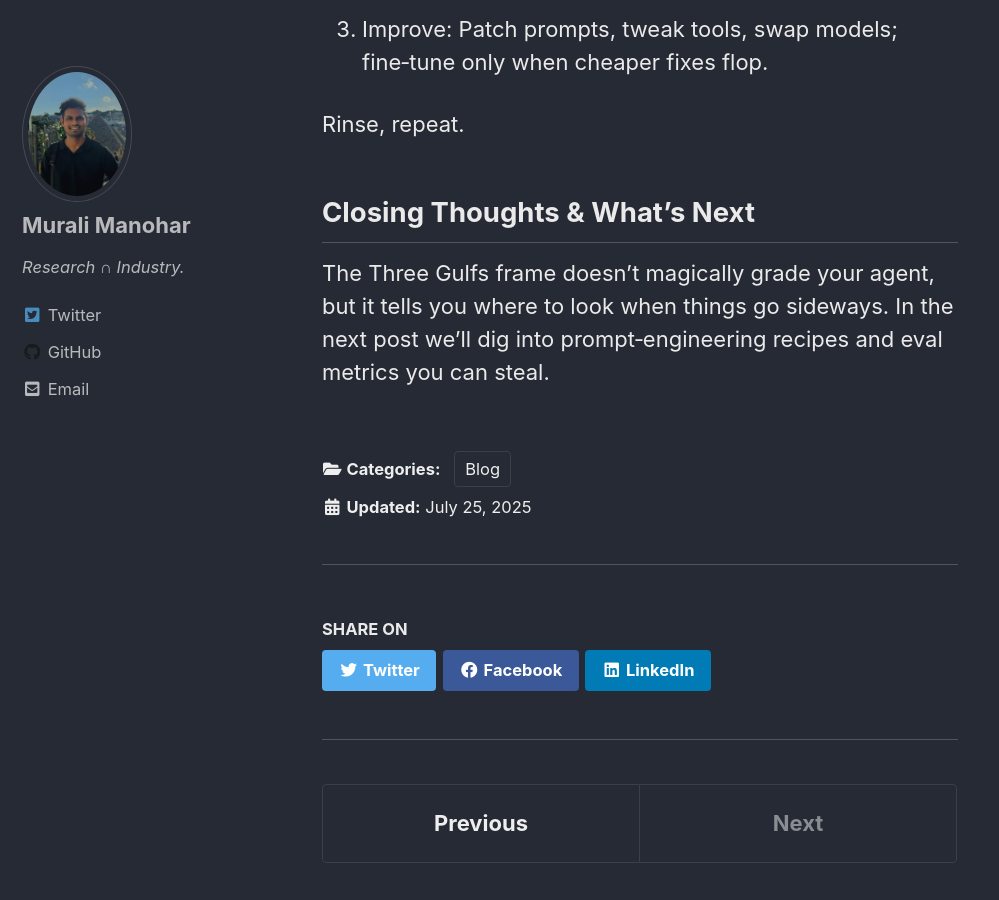
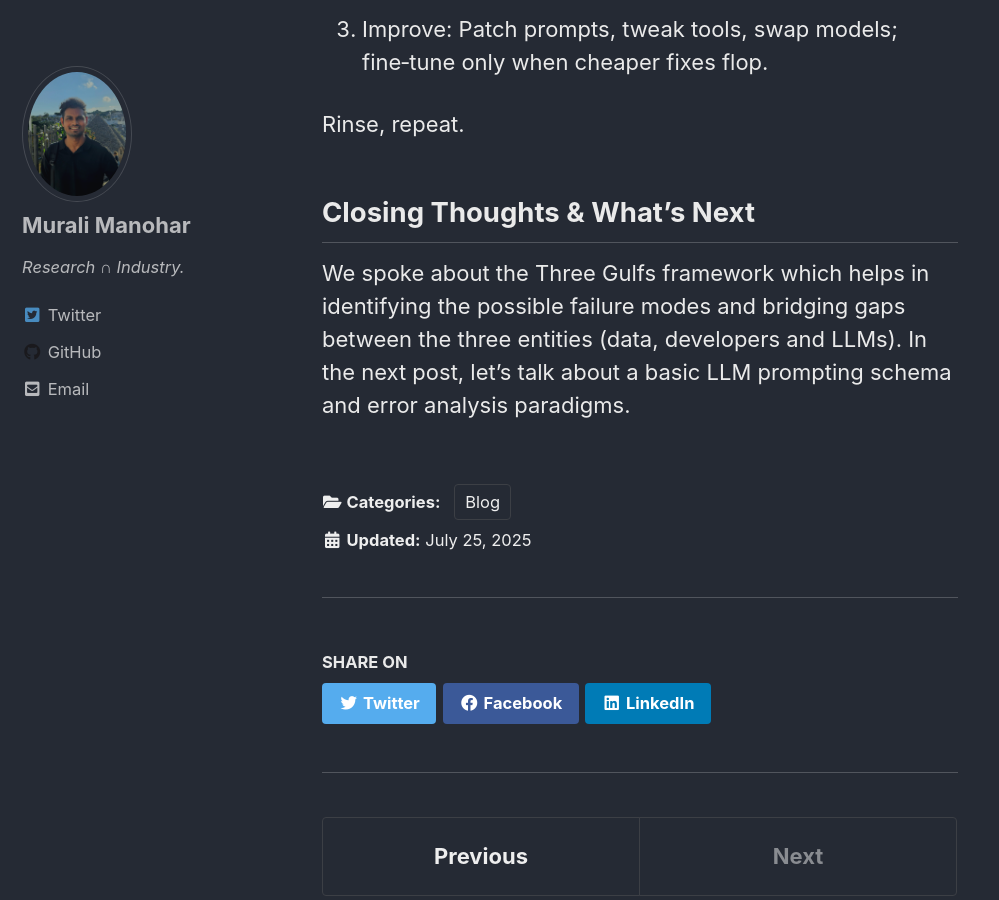
Before and after one commit to gitlost-murali/blogs, a Jekyll site: the page built from _posts/2025-07-25-three-gulfs-of-agent-development.md, in a window 1280 px wide and 900 px high, scrolled down 5555 px. Shown: the whole window, without its empty margins (0-999 px from the left). Built offline with Jekyll 4.4.1, drawn with Linux system fonts in a browser that asks for light colours; cached includes are drawn as plain includes; comment, search, counter and statistics services are not loaded.

Commit message:
Update 2025-07-25-three-gulfs-of-agent-development.md

```diff
--- a/_posts/2025-07-25-three-gulfs-of-agent-development.md
+++ b/_posts/2025-07-25-three-gulfs-of-agent-development.md
@@ -133,4 +133,4 @@ Rinse, repeat.
 
 ## Closing Thoughts & What’s Next
 
-The Three Gulfs frame doesn’t magically grade your agent, but it tells you where to look when things go sideways. In the next post we’ll dig into prompt‑engineering recipes and eval metrics you can steal.
+We spoke about the Three Gulfs framework which helps in identifying the possible failure modes and bridging gaps between the three entities (data, developers and LLMs). In the next post, let's talk about a basic LLM prompting schema and error analysis paradigms.
```
